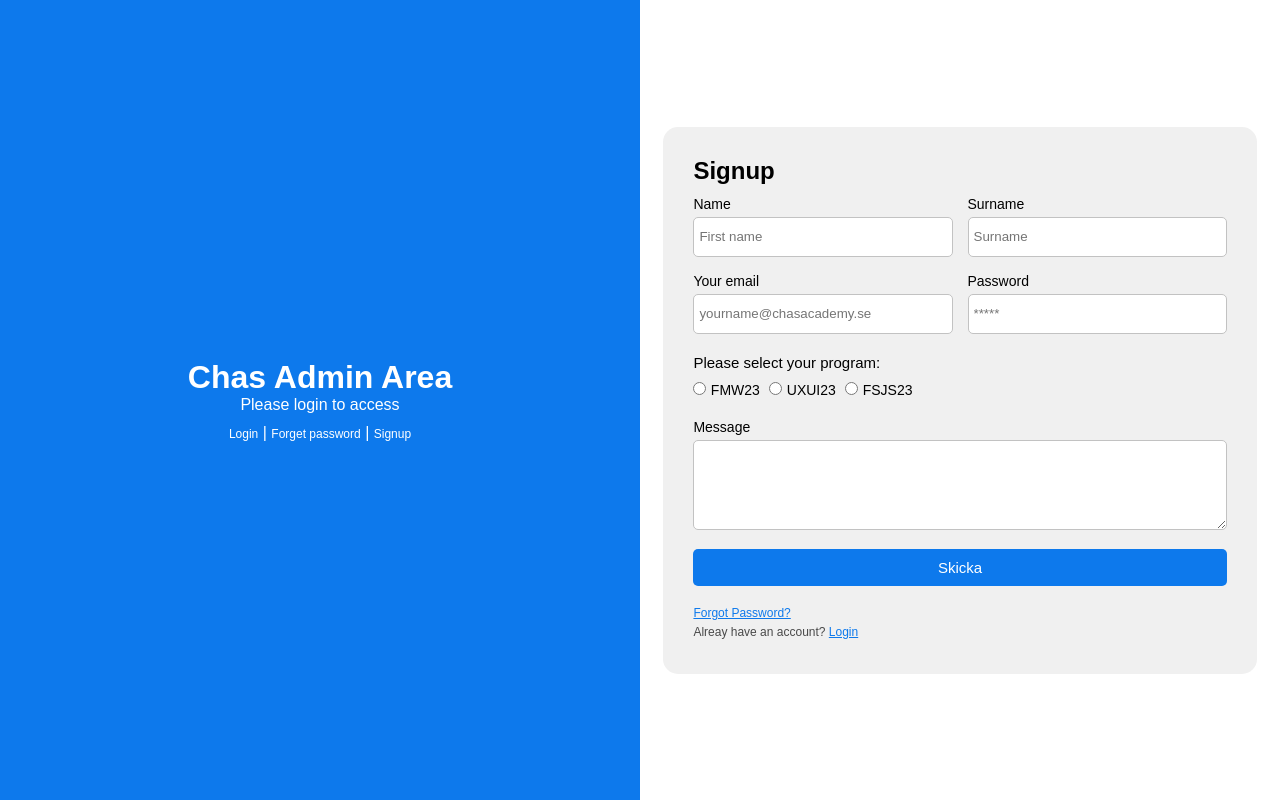
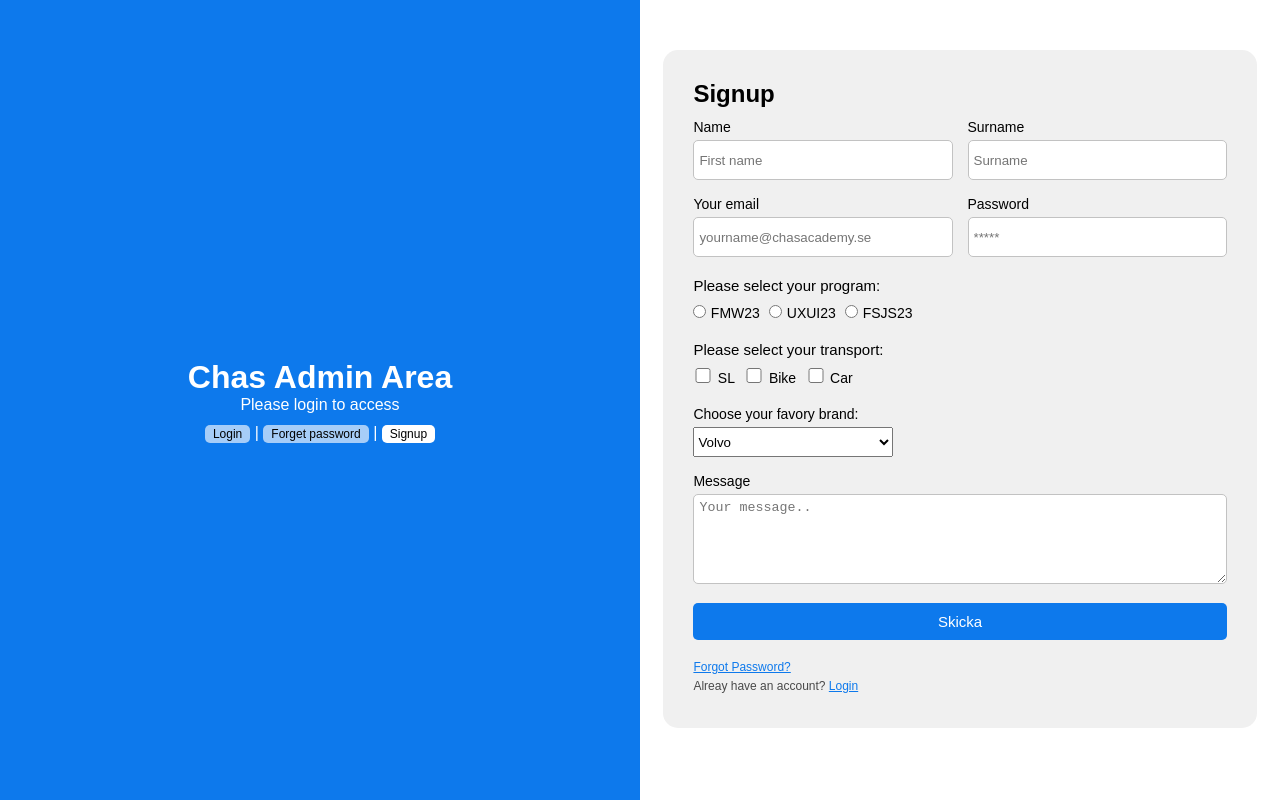
Before and after one commit to ozayo/chas_form-test, a plain HTML site: page signup.html in a window 1280 px wide. Drawn offline with Linux system fonts and the light colour scheme.

Commit message:
edit content

```diff
--- a/signup.html
+++ b/signup.html
@@ -14,7 +14,7 @@
         <div class="leftmenu">
           <a href="./index.html">Login</a> |
           <a href="./forget.html">Forget password</a> |
-          <a href="./signup.html">Signup</a>
+          <a href="./signup.html" class="active">Signup</a>
         </div>
       </div>
       <div class="right">
@@ -82,9 +82,57 @@
                   <label for="fullstack">FSJS23</label>
                 </div>
               </div>
+              <!-- Checkboxes start -->
+              <div class="selectbox">
+                <p>Please select your transport:</p>
+                <div>
+                  <input
+                    type="checkbox"
+                    id="vehicle1"
+                    name="vehicle1"
+                    value="SL"
+                  />
+                  <label for="vehicle1"> SL</label>
+                </div>
+                <div>
+                  <input
+                    type="checkbox"
+                    id="vehicle2"
+                    name="vehicle2"
+                    value="Car"
+                  />
+                  <label for="vehicle2"> Bike</label>
+                </div>
+                <div>
+                  <input
+                    type="checkbox"
+                    id="vehicle3"
+                    name="vehicle3"
+                    value="Boat"
+                  />
+                  <label for="vehicle3"> Car</label>
+                </div>
+              </div>
+              <!-- Checkboxes end -->
+              <!-- Selectboxes start -->
+              <div class="favbrand">
+                <label for="cars">Choose your favory brand:</label>
+                <select name="cars" id="cars">
+                  <option id="volvo" value="volvo">Volvo</option>
+                  <option id="saab" value="saab">Saab</option>
+                  <option id="opel" value="opel">Opel</option>
+                  <option id="audi" value="audi">Audi</option>
+                </select>
+              </div>
+              <!-- Selectboxes end -->
               <div class="message">
                 <label for="msg">Message</label>
-                <textarea id="msg" name="message"></textarea>
+                <textarea
+                  id="msg"
+                  name="message"
+                  type="text"
+                  placeholder="Your message.."
+                ></textarea>
               </div>
               <div class="subbutton">
                 <button type="submit">Skicka</button>
--- a/style.css
+++ b/style.css
@@ -27,14 +27,25 @@ body {
   align-items: center;
   overflow-x: scroll;
 }
+.signup .right {
+  justify-content: flex-start;
+  padding-top: 50px;
+}
 .leftmenu {
   margin-top: 10px;
 }
 .leftmenu a {
-  color: #fff;
   font-weight: 100;
   font-size: 12px;
   text-decoration: none;
+  background-color: #ffffffa1;
+  color: #000;
+  border-radius: 5px;
+  padding: 2px 8px;
+}
+.leftmenu a:hover,
+.leftmenu a.active {
+  background-color: #fff;
 }
 .formcontainer {
   background-color: #f0f0f0;
@@ -106,15 +117,46 @@ label {
   width: inherit;
   height: auto;
 }
-.edu div {
+.edu div,
+.selectbox div {
   display: inline-block;
   margin-top: 10px;
   margin-right: 5px;
 }
-.edu p {
+.edu p,
+.selectbox p {
   font-size: 15px;
 }
 .edu {
   margin-top: 5px;
   grid-column: span 2;
 }
+.signup .selectbox {
+  grid-column: span 2;
+}
+.selectbox input {
+  width: 20px;
+  height: 15px;
+}
+.signup .favbrand {
+  grid-column: span 2;
+}
+.favbrand label {
+  display: block;
+}
+.favbrand select {
+  width: 200px;
+  height: 30px;
+}
+
+@media only screen and (max-width: 600px) {
+  .container {
+    display: grid;
+    grid-template-columns: 100%;
+    width: 100%;
+    height: 100vh;
+  }
+  .left {
+    padding: 30px 0px;
+  }
+}
```
Also changed, not shown: forget.html (+1 -1 lines), index.html (+1 -1 lines).
